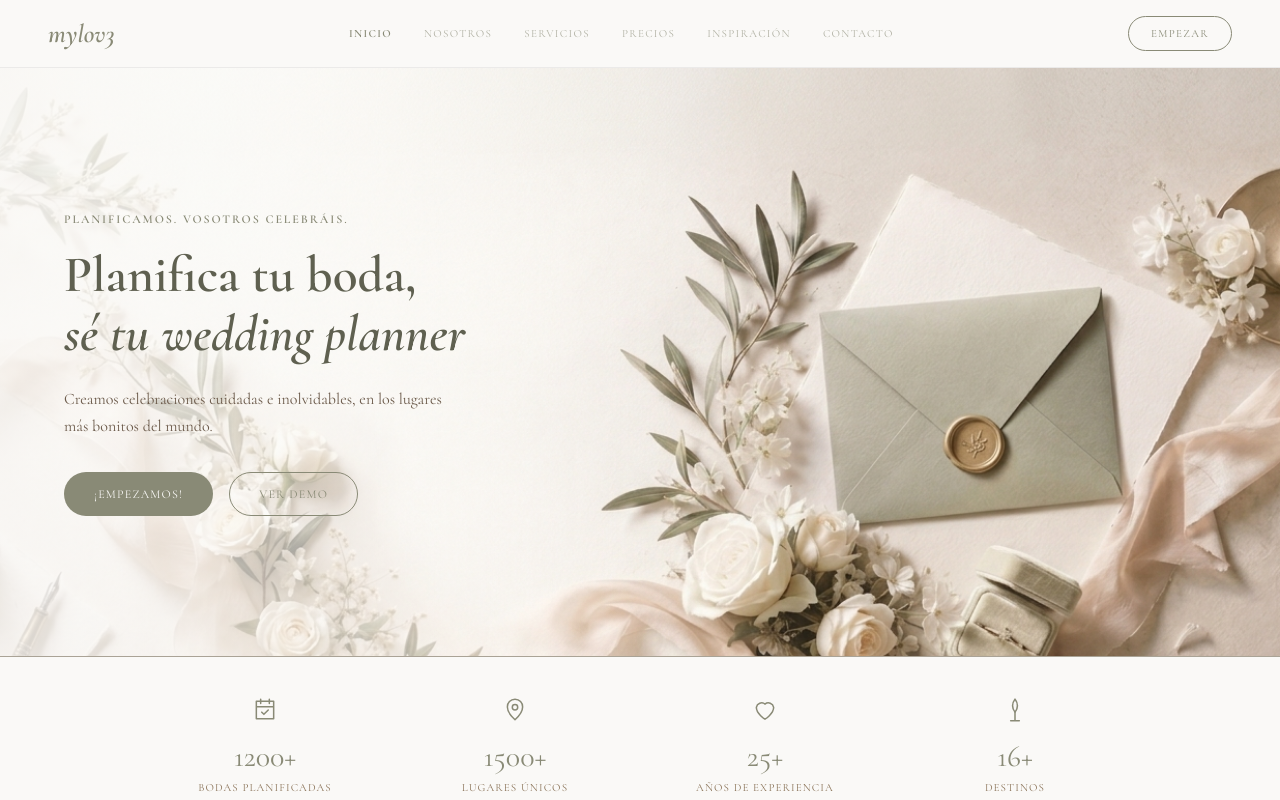
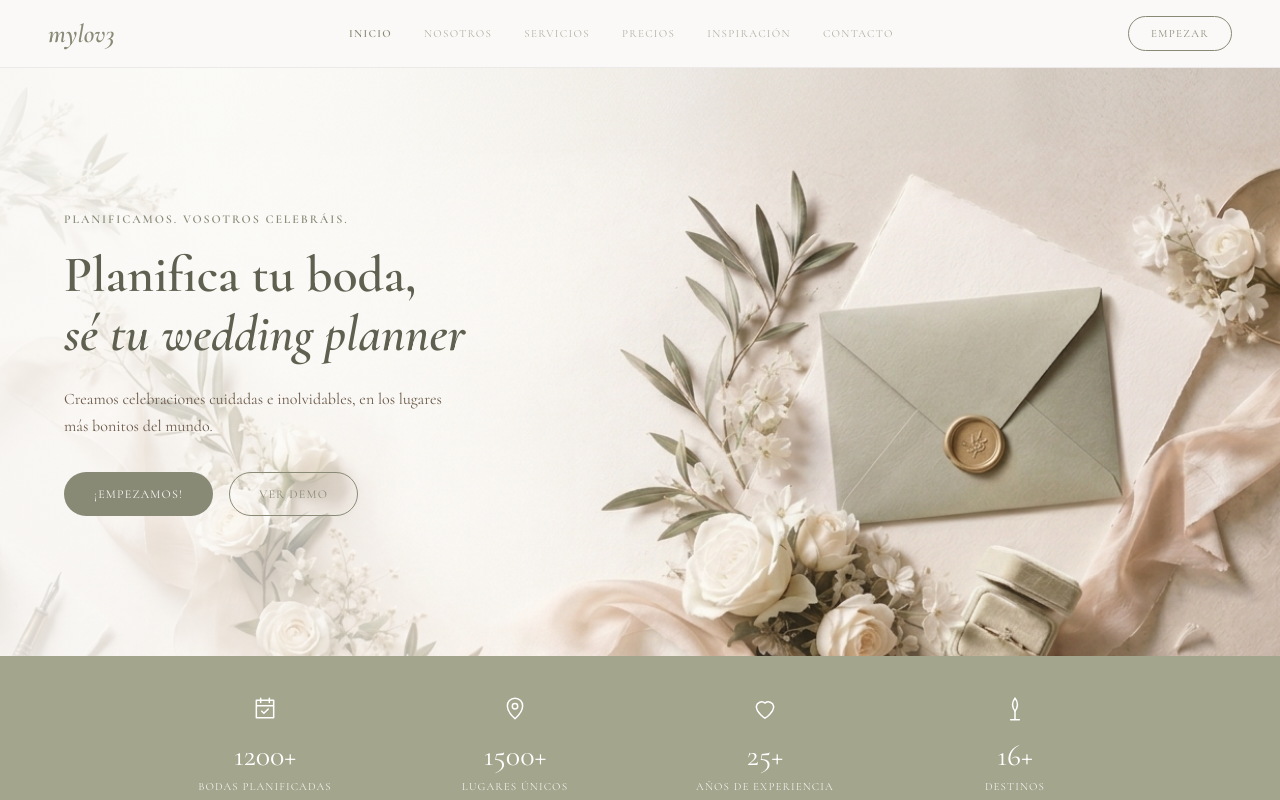
Before and after one commit to bertagracia86/vowed, a Next.js app: page / in a window 1280 px wide. Shown: the top 800 px of the page. Built offline with nearby package versions, Linux system fonts and the light colour scheme.

Commit message:
franja de estadisticas con fondo verde claro y texto blanco

```diff
--- a/app/page.tsx
+++ b/app/page.tsx
@@ -105,7 +105,7 @@ export default function Home() {
       </section>
 
       {/* ESTADÍSTICAS */}
-      <div style={{ borderTop: `1px solid ${BLUE}`, padding: '40px 0', background: NEUTRAL }}>
+      <div style={{ padding: '40px 0', background: '#a3a58d' }}>
         <div style={{ maxWidth: 1000, margin: '0 auto', display: 'grid', gridTemplateColumns: 'repeat(4,1fr)', textAlign: 'center' }}>
           {[
             { n: '1200+', l: 'Bodas planificadas', icon: <path d="M4 4h16v16H4zM4 9h16M8 2v4M16 2v4M9 14l2 2 4-4" /> },
@@ -114,9 +114,9 @@ export default function Home() {
             { n: '16+', l: 'Destinos', icon: <><path d="M12 2C9 6 9 10 12 14c3-4 3-8 0-12z" /><path d="M12 14v8M8 22h8" /></> },
           ].map(s => (
             <div key={s.l}>
-              <svg width="26" height="26" viewBox="0 0 24 24" fill="none" stroke={BLUE_DARK} strokeWidth="1.4" strokeLinecap="round" strokeLinejoin="round" style={{ marginBottom: 10 }}>{s.icon}</svg>
-              <p style={{ fontFamily: F, fontSize: 30, color: BLUE_DARK, marginBottom: 6 }}>{s.n}</p>
-              <p style={{ fontFamily: F, fontSize: 11, letterSpacing: '0.1em', textTransform: 'uppercase', color: '#8a7358' }}>{s.l}</p>
+              <svg width="26" height="26" viewBox="0 0 24 24" fill="none" stroke="white" strokeWidth="1.4" strokeLinecap="round" strokeLinejoin="round" style={{ marginBottom: 10 }}>{s.icon}</svg>
+              <p style={{ fontFamily: F, fontSize: 30, color: 'white', marginBottom: 6 }}>{s.n}</p>
+              <p style={{ fontFamily: F, fontSize: 11, letterSpacing: '0.1em', textTransform: 'uppercase', color: 'rgba(255,255,255,0.85)' }}>{s.l}</p>
             </div>
           ))}
         </div>
```
